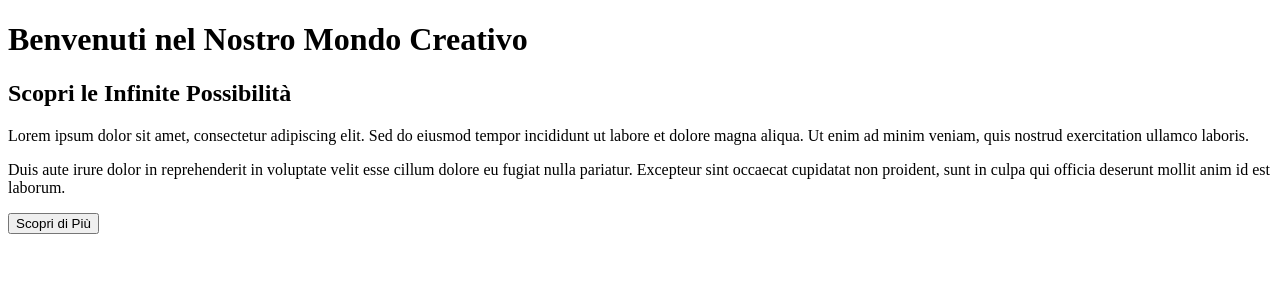
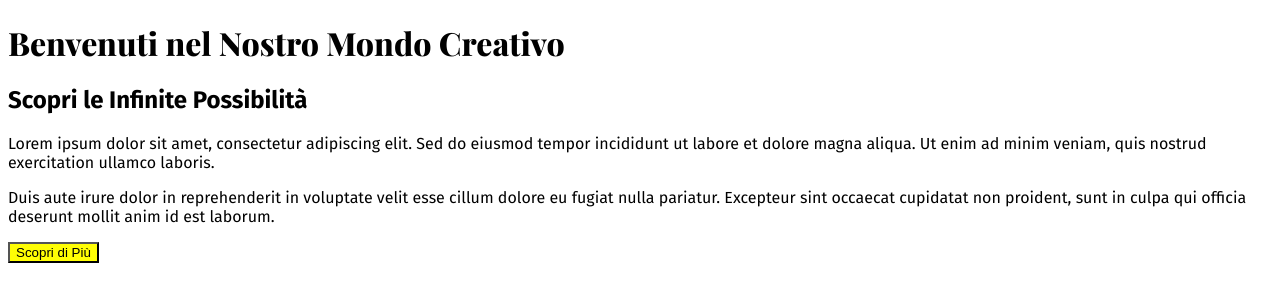
Before and after one commit to federica-uiux/figmatokens, a website: page index-page.html in a window 1280 px wide. Drawn offline with nearby package versions, Linux system fonts and the light colour scheme.

Commit message:
Add files via upload

```diff
--- a/index-page.html
+++ b/index-page.html
@@ -1,3 +1,4 @@
+
 <!DOCTYPE html>
 <html lang="it">
 <head>
@@ -13,19 +14,19 @@
 <body>
     <main class="container">
         <!-- H1 utilizzando il token typography.H1 -->
-        <h1>Benvenuti nel Nostro Mondo Creativo</h1>
+        <h1 style="font-family: var(--font-families-playfair-display);">Benvenuti nel Nostro Mondo Creativo</h1>
 
         <!-- H2 utilizzando il token typography.H2 -->
-        <h2>Scopri le Infinite Possibilità</h2>
+        <h2 style="font-family: var(--font-families-fira-sans);">Scopri le Infinite Possibilità</h2>
 
         <!-- Paragrafo large utilizzando il token typography.P large -->
-        <p class="p-large">Lorem ipsum dolor sit amet, consectetur adipiscing elit. Sed do eiusmod tempor incididunt ut labore et dolore magna aliqua. Ut enim ad minim veniam, quis nostrud exercitation ullamco laboris.</p>
+        <p class="p-large" style="font-family: var(--font-families-fira-sans);">Lorem ipsum dolor sit amet, consectetur adipiscing elit. Sed do eiusmod tempor incididunt ut labore et dolore magna aliqua. Ut enim ad minim veniam, quis nostrud exercitation ullamco laboris.</p>
 
         <!-- Paragrafo medium utilizzando il token typography.P medium -->
-        <p class="p-medium">Duis aute irure dolor in reprehenderit in voluptate velit esse cillum dolore eu fugiat nulla pariatur. Excepteur sint occaecat cupidatat non proident, sunt in culpa qui officia deserunt mollit anim id est laborum.</p>
+        <p class="p-medium" style="font-family: var(--font-families-fira-sans);">Duis aute irure dolor in reprehenderit in voluptate velit esse cillum dolore eu fugiat nulla pariatur. Excepteur sint occaecat cupidatat non proident, sunt in culpa qui officia deserunt mollit anim id est laborum.</p>
 
         <!-- Button utilizzando il token typography.Cta e colors.Primary -->
-        <button class="cta-button">Scopri di Più</button>
+        <button class="cta-button" style="background-color: var(--primary);">Scopri di Più</button>
     </main>
 </body>
 </html>
--- a/styles.css
+++ b/styles.css
@@ -1,6 +1,6 @@
 :root {
   --accent: #7222da;
-  --primary: #ffb405;
+  --primary: #fffe05;
   --white: #ffffff;
   --grey10: #f5f5f5;
   --grey20: #e0e0e0;
```
